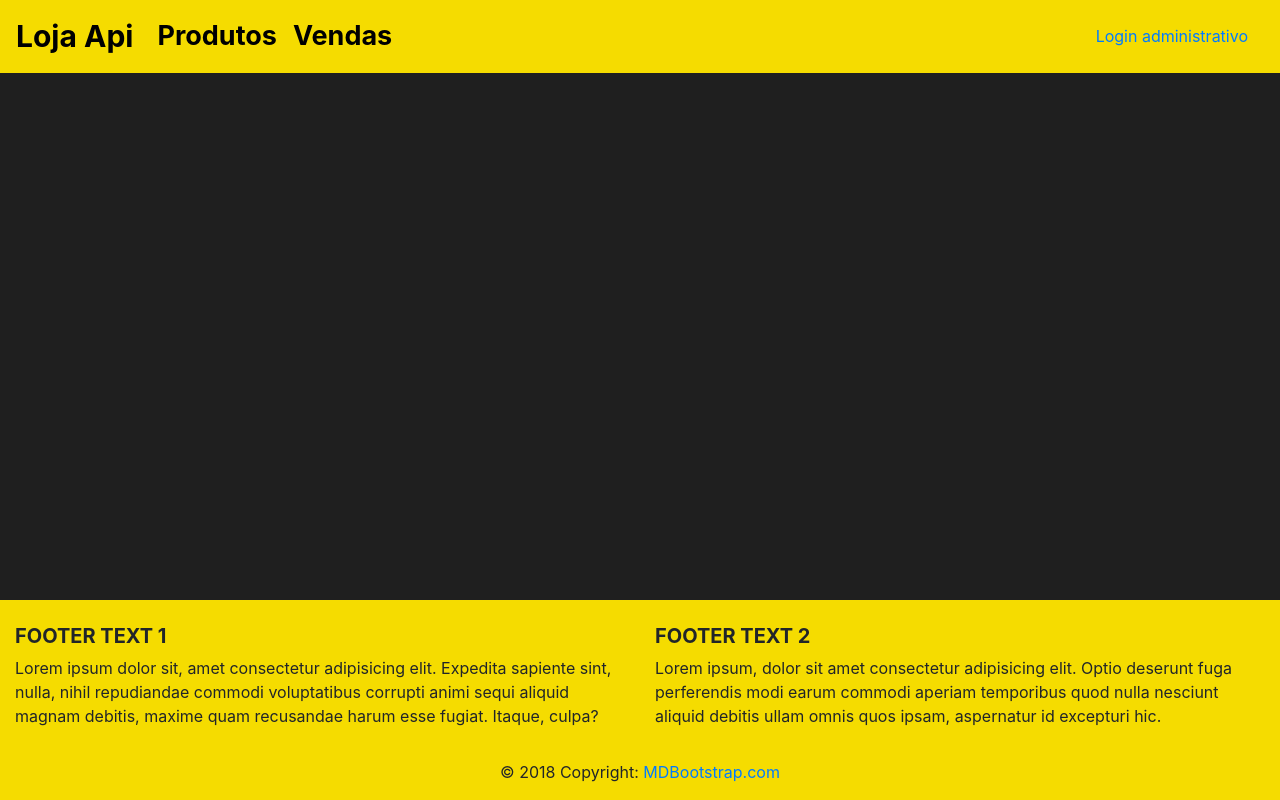
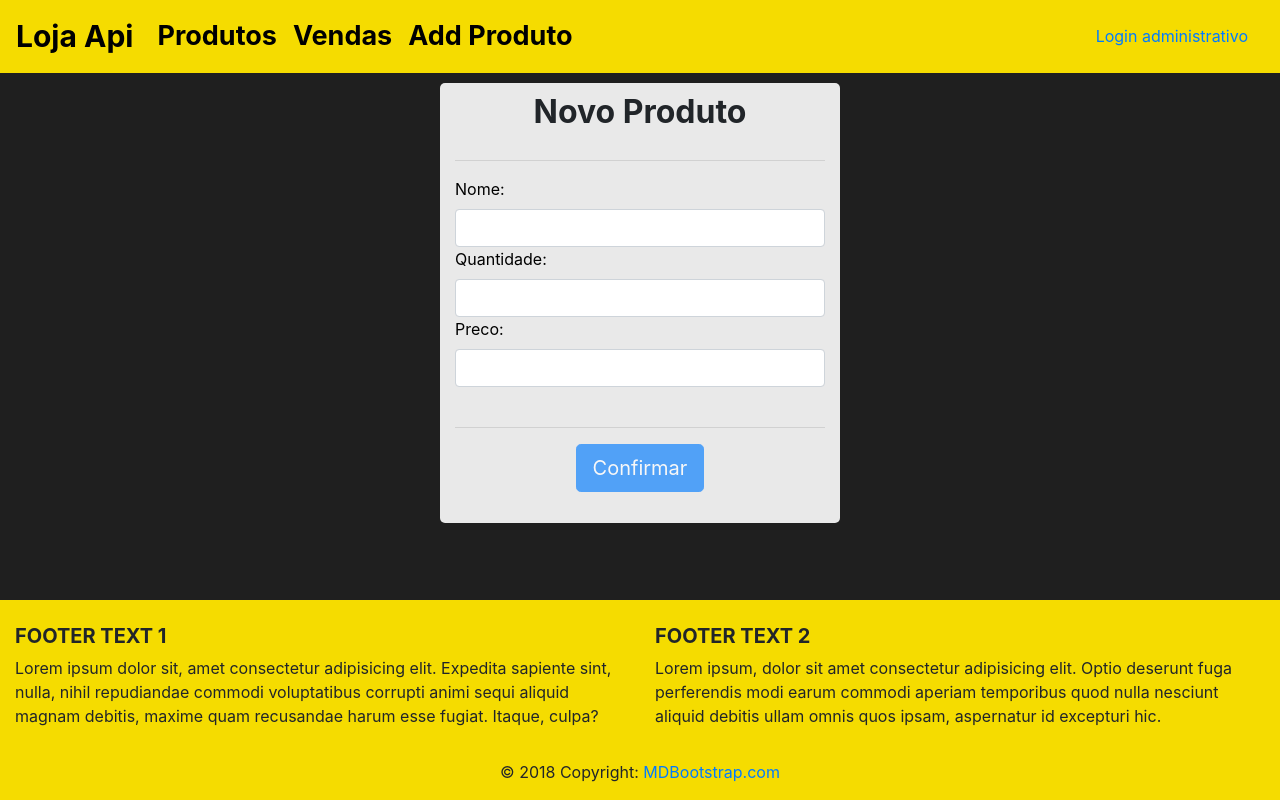
Before and after one commit to brendonlucas/loja-client-api, an Angular app: page /add-produto in a window 1280 px wide. Before the commit this address led to /. Built offline with nearby package versions, Linux system fonts and the light colour scheme.

Commit message:
post produto

```diff
--- a/src/app/app.component.html
+++ b/src/app/app.component.html
@@ -14,6 +14,9 @@
       <li class="nav-item">
         <a routerLink="/vendas-list" routerLinkActive="active" class="nav-link"  style="font-weight: bold; font-size: 27px; color: rgb(0, 0, 0);">Vendas</a>
       </li>
+      <li class="nav-item">
+        <a routerLink="/add-produto" routerLinkActive="active" class="nav-link"  style="font-weight: bold; font-size: 27px; color: rgb(0, 0, 0);">Add Produto</a>
+      </li>
     </ul>
     <a href="#" class="nav-link">Login administrativo</a>
   </div>
--- a/src/app/app.module.ts
+++ b/src/app/app.module.ts
@@ -11,11 +11,13 @@ import { HomeComponent } from './home/home.component';
 import { ProdutosService } from './produtos.service';
 import { ProdutoDetailComponent } from './produto-detail/produto-detail.component';
 import { FormsModule } from '@angular/forms';
+import { CriarProdutoComponent } from './criar-produto/criar-produto.component';
 
 const appRoutes: Routes = [
   { path: '', component: HomeComponent },
   { path: 'produtos-list', component: ProdutosComponent },
   { path: 'vendas-list', component: VendasComponent },
+  { path: 'add-produto', component: CriarProdutoComponent},
 
 ];
 
@@ -25,7 +27,9 @@ const appRoutes: Routes = [
     ProdutosComponent,
     VendasComponent,
     HomeComponent,
-    ProdutoDetailComponent
+    CriarProdutoComponent,
+    ProdutoDetailComponent,
+    CriarProdutoComponent
   ],
   imports: [
     BrowserModule,
--- /dev/null
+++ b/src/app/criar-produto/criar-produto.component.css
@@ -0,0 +1,38 @@
+.box-middle {
+    background-color: #2e2e2e;
+    background-color: #e9e9e9;
+    border-radius: 5px;
+    padding: 10px;
+    margin-top: 10px;
+ }
+
+ .bt-comp{
+    background-color: #45ed27;
+     color:#353535;
+      font-weight: bold;
+    width: 187px;
+
+ }
+
+/* Checkbox Hack */
+#toggle-1 {
+    display:none;
+ }
+
+ .leo {
+   -webkit-appearance: push-button;
+   -moz-appearance: button;
+   display: inline-block;
+   cursor: pointer;
+   padding: 5px;
+ }
+
+ /* CSS padrão da div */
+ #mostra {
+    display:none;
+ }
+
+ /* CSS quando o checkbox está marcado */
+ #toggle-1:checked ~ #mostra {
+    display:block;
+ }
--- /dev/null
+++ b/src/app/criar-produto/criar-produto.component.html
@@ -0,0 +1,20 @@
+<div class="box-list list-inline-item box-middle" style="height: max-content; width: 400px;">
+  <h2 style="font-weight: bold;">Novo Produto </h2>
+  <form style="text-align: left; padding: 5px;" method="POST" #frmP="ngForm" (ngSubmit)="postProduto(frm)">
+    <hr>
+    <label for="name" style=" color: rgb(0, 0, 0);"> Nome:</label>
+    <input class="form-control" type="text" id="name" name="name" [(ngModel)]="novoProduto.name" required>
+    <label for="qtd" style=" color: rgb(0, 0, 0);"> Quantidade: </label>
+    <input class="form-control" type="number" min="0" id="qtd" name="quantidade" [(ngModel)]="novoProduto.quantidade"
+      required>
+    <label for="preco" style=" color: rgb(0, 0, 0);"> Preco: </label>
+    <input class="form-control" type="number" min="1" id="preco" name="preco" [(ngModel)]="novoProduto.preco" required>
+    <br>
+    <hr>
+    <div style="text-align: center;">
+      <button [disabled]="frmP.invalid" class="btn btn-lg btn-primary" type="submit"> Confirmar </button>
+    </div>
+
+  </form>
+  <p ([ngModel])="mensagem" style="font-size: 17px; color: rgb(255, 0, 0); font-weight: bold;">{{ mensagem }} </p>
+</div>
--- /dev/null
+++ b/src/app/criar-produto/criar-produto.component.ts
@@ -0,0 +1,34 @@
+import { Component, OnInit } from '@angular/core';
+import { ProdutosService } from '../produtos.service';
+import { FormGroup } from '@angular/forms';
+import { Router, ActivatedRoute } from '@angular/router';
+
+@Component({
+  selector: 'app-criar-produto',
+  templateUrl: './criar-produto.component.html',
+  styleUrls: ['./criar-produto.component.css']
+})
+export class CriarProdutoComponent implements OnInit {
+
+  novoProduto: any;
+  router: Router;
+  idNovoProduto: any;
+  mensagem: any;
+
+  constructor(private produtoService: ProdutosService,
+    router: Router, private route: ActivatedRoute,
+  ) { this.router = router; }
+
+  ngOnInit() {
+    this.novoProduto = {}
+  }
+
+  postProduto(frmP: FormGroup) {
+
+    this.produtoService.postProduto(this.novoProduto).subscribe(resposta => this.idNovoProduto = resposta);
+    this.mensagem = this.novoProduto.name + " adicionado com sucesso!"
+
+
+  }
+
+}
--- a/src/app/produto-detail/produto-detail.component.html
+++ b/src/app/produto-detail/produto-detail.component.html
@@ -1,6 +1,5 @@
 <div class="box-list list-inline-item box-middle" style="height: max-content;">
   <h3> {{ produto['name'] }}</h3>
-  <p>Value: {{ produto.name }}</p>
   <div class="media " style="height: 500px; height: max-content;">
     <img src="https://images1.kabum.com.br/produtos/fotos/49841/49841_1507735187_index_gg.jpg" width="500px"
       height="auto">
@@ -10,11 +9,12 @@
         <img src="https://i.ibb.co/9YBcC2j/icone2.png" width="30" height="30" alt="asda"> {{produto['quantidade']}}
         Unidades
       </p>
-      <form class="">
+      <form method="POST" #frmV="ngForm" (ngSubmit)="postVenda(frmV)">
         <label for="qtd" style="color:#2fa51a; font-weight: bold; font-size: 22px;"> Quantidade vendida</label>
-        <input id="qtd" type="" name="quantidade" style="width: 100px; border-radius: 5px;"><br><br>
-        <button class="btn btn-primary btn-lg bt-comp" type="submit"> Criar venda</button>
-
+        <input id="qtd" min=1 type="number" name="quantidade" [(ngModel)]="vendaquantidade" style="width: 100px; border-radius: 5px;" required><br><br>
+        <div>
+          <button [disabled]="frmV.invalid" class="btn  btn-lg bt-comp" type="submit"> Criar venda</button>
+        </div>
       </form>
       <br>
       <button (click)="deleteProduto()" class="btn btn-primary btn-lg"
--- a/src/app/produto-detail/produto-detail.component.ts
+++ b/src/app/produto-detail/produto-detail.component.ts
@@ -4,7 +4,6 @@ import { Location } from '@angular/common';
 import { ProdutosService } from '../produtos.service';
 import { FormBuilder } from '@angular/forms';
 import { FormGroup, FormControl } from '@angular/forms';
-import { Produto } from '../produtos/produto';
 
 @Component({
   selector: 'app-produto-detail',
@@ -51,7 +50,7 @@ export class ProdutoDetailComponent implements OnInit {
   deleteProduto(){
     const id = + this.route.snapshot.paramMap.get('id');
     this.produtoService.deleteProduto(id).subscribe(resposta => {
-      this.produto.push(resposta)
+    this.produto.push(resposta)
     });
     this.router.navigate(['/produtos-list']);
   }
--- a/src/app/produtos.service.ts
+++ b/src/app/produtos.service.ts
@@ -20,6 +20,11 @@ export class ProdutosService {
 
   }
 
+  postProduto(produto: any){
+    return this.http.post(this.produtosListUrl, produto)
+
+  }
+
   putProduto(id:number, produto: any){
     return this.http.put(this.produtosListUrl + id + '/', produto)
 
--- a/src/app/produtos/produto.ts
+++ /dev/null
@@ -1,5 +0,0 @@
-export class Produto {
-    name: string = '';
-    quantidade: number = 1;
-    preco: number = 1;
-  }
--- a/src/app/produtos/produtos.component.html
+++ b/src/app/produtos/produtos.component.html
@@ -9,7 +9,7 @@
           <a routerLink="/produto/detail/{{produto['pk']}}" style="text-align: left;" href="#"><h5>{{produto['name']}}</h5> </a>
           <p style="text-align: left; font-size: 22px;"><img src="https://i.ibb.co/nPtR2gg/icone1.png" width="30" height="30" alt="asda"> {{ produto['quantidade'] }} Unidade</p>
       </div>
-      <div style="background-color: #f4f4f4; height: 150px; padding: 5px; text-align: center;">
+      <div style="background-color: #424242; width:210px; height: 150px; padding: 5px; text-align: center;">
           <p style="margin-top: 30px; color:#45ed27; font-weight: bold; font-size: 40px;"> R$ {{ produto['preco'] }} </p>
       </div>
   </li>
```
Also changed, not shown: 1 other file (tests, documents, lock files or other folders).
